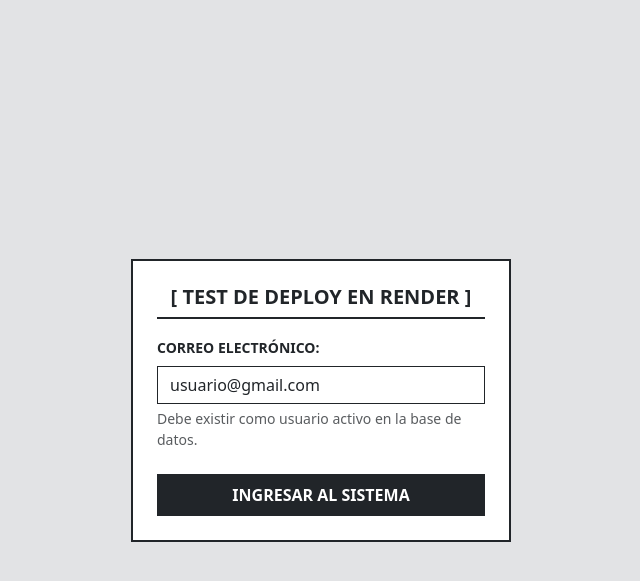
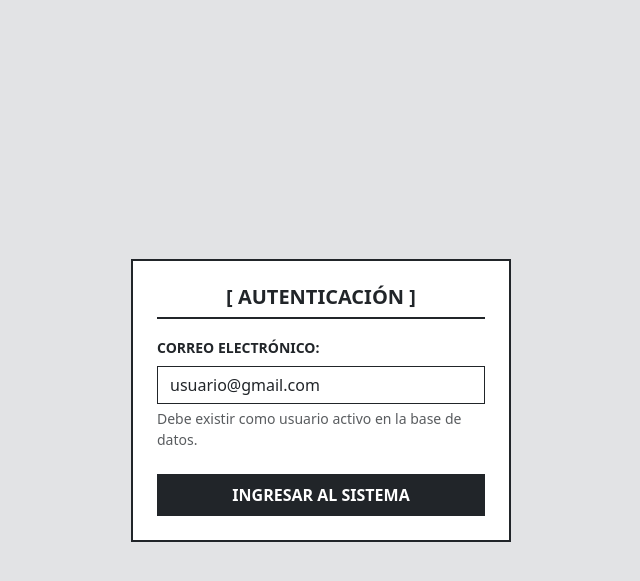
Before and after one commit to Sunsetby2006/solicitudes_IS, a FastAPI app: page / in a window 1280 px wide. Shown: the top 581 px of the page, without its empty margins (319-959 px from the left). Run offline with FastAPI, Linux system fonts and the light colour scheme; some libraries are stand-ins or nearby versions.

Commit message:
todo ok, reverso cambio del ultimo test

```diff
--- a/templates/login.html
+++ b/templates/login.html
@@ -8,7 +8,7 @@
 <body class="d-flex align-items-center justify-content-center vh-100 bg-secondary-subtle">
     <div class="card p-4 rounded-0 border border-2 border-dark shadow-none bg-white" style="width: 380px;">
         <div class="border-bottom border-2 border-dark pb-2 mb-3 text-center">
-            <h5 class="fw-bold m-0 text-uppercase">[ test de deploy en render ]</h5>
+            <h5 class="fw-bold m-0 text-uppercase">[ Autenticación ]</h5>
         </div>
 
         {% if error %}
```
